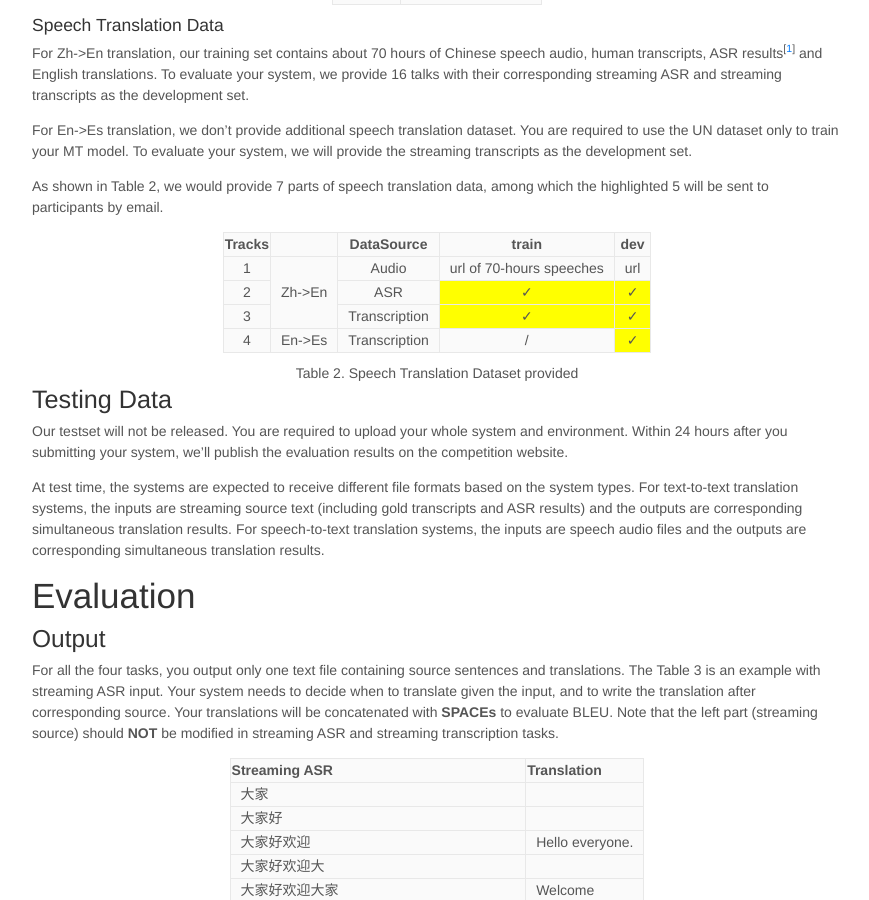
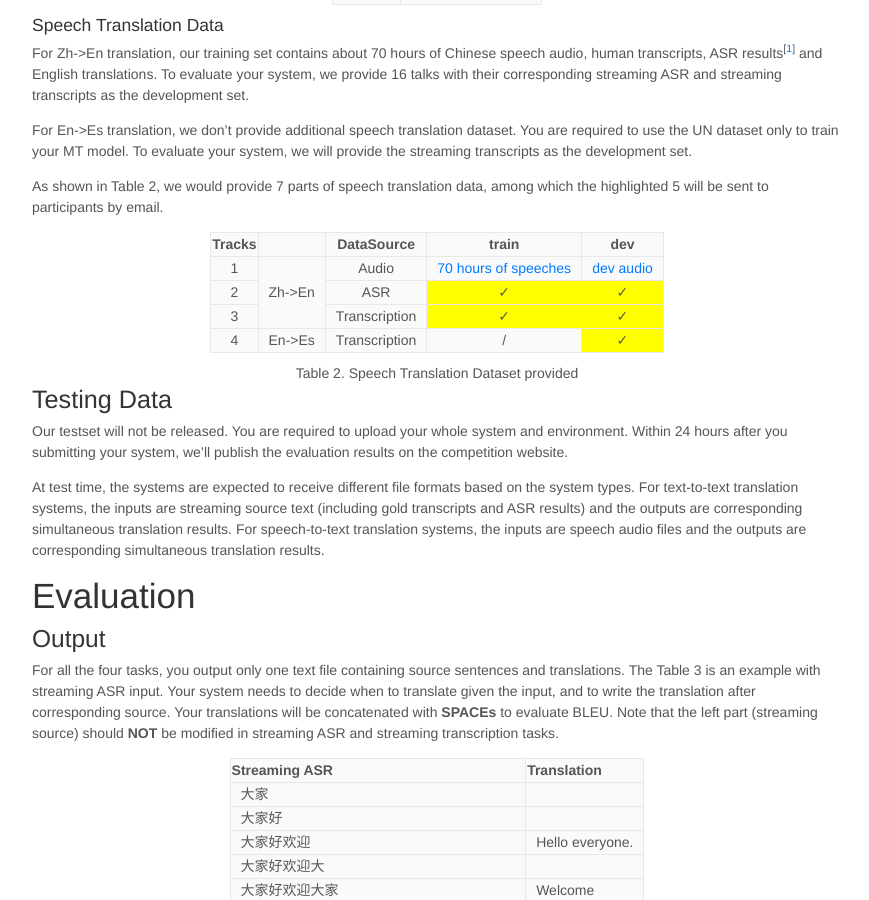
Before and after one commit to autosimtrans/autosimtrans.github.io, a Jekyll site: the page built from shared.md, in a window 1280 px wide and 900 px high, scrolled down 1653 px. Shown: the whole window, without its empty margins (203-1072 px from the left). Built offline with Jekyll 4.4.1, drawn with Linux system fonts in a browser that asks for light colours; nearby versions of some CDN libraries.

Commit message:
audio data link updated

```diff
--- a/shared.md
+++ b/shared.md
@@ -95,8 +95,8 @@ As shown in Table 2, we would provide 7 parts of speech translation data, among
         	<td>1</td>
             <td rowspan="3">Zh->En</td>
             <td>Audio</td>
-            <td>url of 70-hours speeches</td>
-            <td>url</td>
+            <td><a href="https://bj.bcebos.com/ibox-docpreview100/43319cc7679b4077cdd672319c590598?authorization=bce-auth-v1%2Ffbe74140929444858491fbf2b6bc0935%2F2020-02-19T08%3A06%3A24Z%2F1800%2F%2F268d4d15e644c059fd580621cd6a496a5b0f2e68824fd4c8f21f8411c8c2cf6e&responseContentDisposition=attachment%3Bfilename%3D%2220200219155334.zip%22" target="_blank">70 hours of speeches</a></td>
+            <td><a href="http://bj.bcebos.com/v1/ai-studio-online/4e3fce487a3943f0a56e85f4c2b5f6535864ecd434164788a86677700e8118b6?responseContentDisposition=attachment%3B%20filename%3Ddevdata.zip&authorization=bce-auth-v1%2F0ef6765c1e494918bc0d4c3ca3e5c6d1%2F2020-02-19T08%3A00%3A16Z%2F-1%2F%2F98c5e852c7543b6386024fef611c0886fccf07c3855d5581025d368f1b1dd3a2" target="_blank">dev audio</a></td>
         </tr>
         <tr>
             <td>2</td>
```
